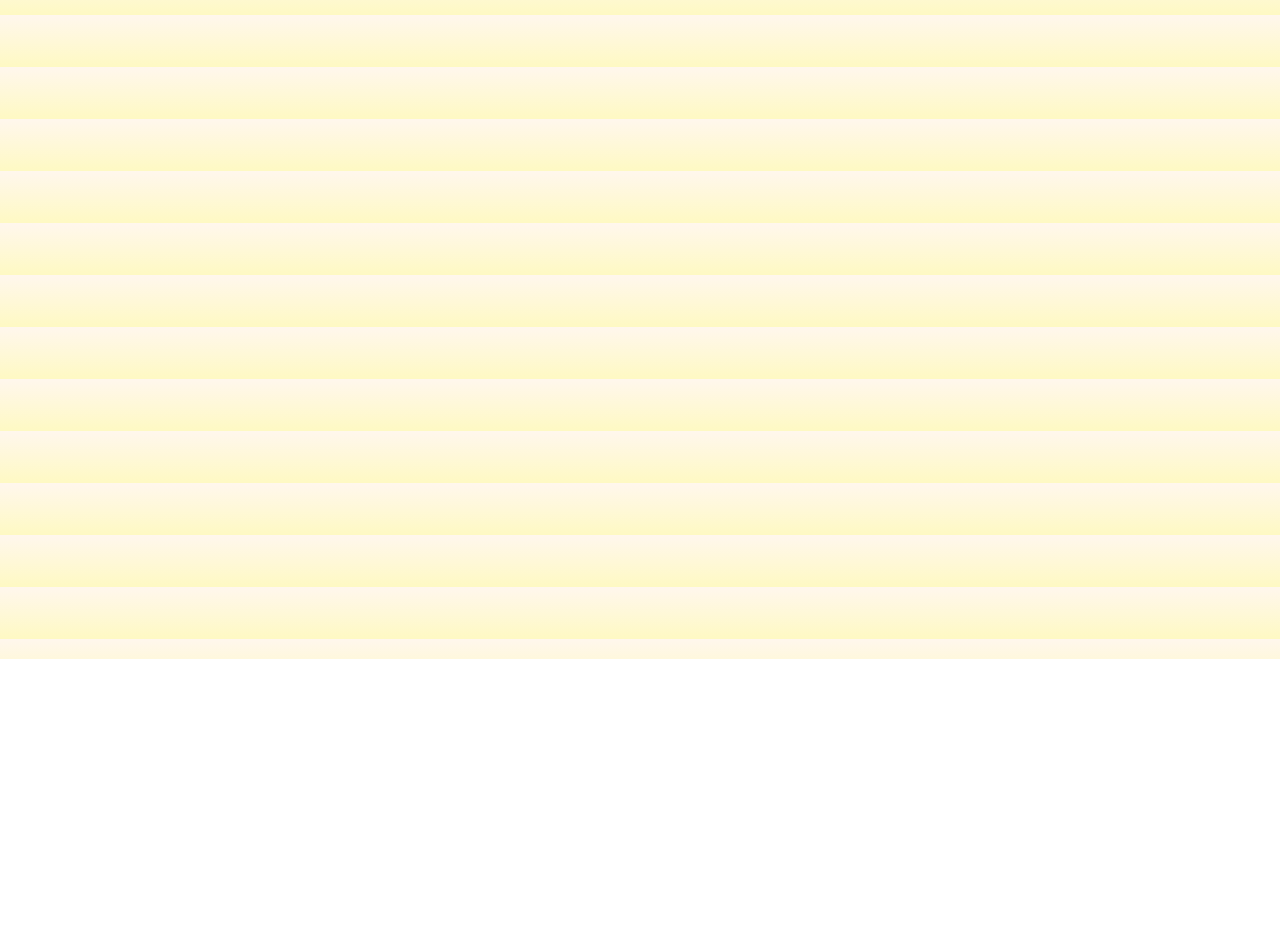
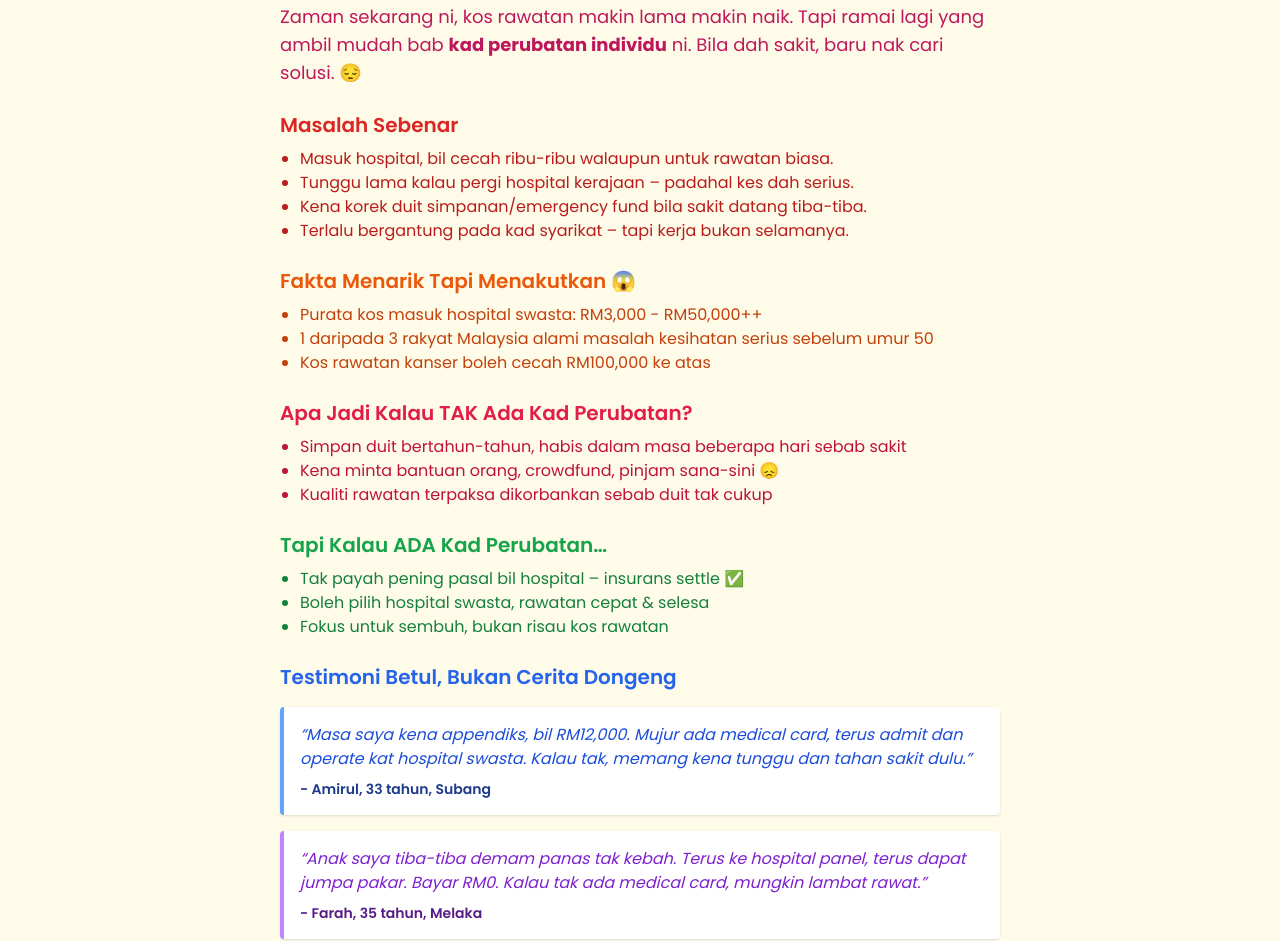
Before and after one commit to saudagartakaful/kadperubatan-dewasa-power, a plain HTML site: page index.html in a window 1280 px wide. Shown: the part 141-1082 px from the top of the page. Before the commit the page ends 800 px from the top, so only its background shows below. Drawn offline with nearby package versions, Linux system fonts and the light colour scheme.

Commit message:
Add files via upload

```diff
--- a/index.html
+++ b/index.html
@@ -3,25 +3,67 @@
 <head>
   <meta charset="UTF-8">
   <meta name="viewport" content="width=device-width, initial-scale=1.0">
-  <title>Kad Perubatan 🇲🇾 - Lindung Diri Anda!</title>
+  <title>Kenapa Perlu Ada Kad Perubatan Individu</title>
   <script src="https://cdn.tailwindcss.com"></script>
-  <link href="https://fonts.googleapis.com/css2?family=Inter:wght@400;600;700&display=swap" rel="stylesheet">
-  <script src="https://unpkg.com/aos@2.3.1/dist/aos.js"></script>
-  <link href="https://unpkg.com/aos@2.3.1/dist/aos.css" rel="stylesheet">
+  <link href="https://fonts.googleapis.com/css2?family=Poppins:wght@400;600;700&display=swap" rel="stylesheet">
   <style>
-    body { font-family: 'Inter', sans-serif; }
+    body {
+      font-family: 'Poppins', sans-serif;
+    }
   </style>
 </head>
-<body class="bg-gradient-to-b from-orange-50 to-yellow-100 text-gray-800">
-  <audio autoplay loop hidden>
-    <source src="https://cdn.pixabay.com/download/audio/2022/03/15/audio_cbe20f93f7.mp3?filename=calm-soft-background-110751.mp3" type="audio/mpeg">
-  </audio>
-<!-- KANDUNGAN DITERUSKAN DI DALAM FAIL PENUH -->
-<footer class="text-center text-sm text-gray-600 py-4">
-    © 2025 Ukhuwah Legacy | Takaful Ikhlas
-</footer>
-<script>
-  AOS.init();
-</script>
+<body class="bg-yellow-50 text-gray-800">
+  <section class="px-6 py-10 max-w-3xl mx-auto">
+    <h1 class="text-4xl font-bold text-center text-pink-600 mb-6">Kenapa Lelaki & Wanita 25-45 Tahun Wajib Ada Kad Perubatan?</h1>
+
+    <p class="text-lg mb-4 text-pink-700">Zaman sekarang ni, kos rawatan makin lama makin naik. Tapi ramai lagi yang ambil mudah bab <strong>kad perubatan individu</strong> ni. Bila dah sakit, baru nak cari solusi. 😔</p>
+
+    <h2 class="text-xl font-semibold mt-6 mb-2 text-red-600">Masalah Sebenar</h2>
+    <ul class="list-disc ml-5 mb-4 text-red-700">
+      <li>Masuk hospital, bil cecah ribu-ribu walaupun untuk rawatan biasa.</li>
+      <li>Tunggu lama kalau pergi hospital kerajaan – padahal kes dah serius.</li>
+      <li>Kena korek duit simpanan/emergency fund bila sakit datang tiba-tiba.</li>
+      <li>Terlalu bergantung pada kad syarikat – tapi kerja bukan selamanya.</li>
+    </ul>
+
+    <h2 class="text-xl font-semibold mt-6 mb-2 text-orange-600">Fakta Menarik Tapi Menakutkan 😱</h2>
+    <ul class="list-disc ml-5 mb-4 text-orange-700">
+      <li>Purata kos masuk hospital swasta: RM3,000 - RM50,000++</li>
+      <li>1 daripada 3 rakyat Malaysia alami masalah kesihatan serius sebelum umur 50</li>
+      <li>Kos rawatan kanser boleh cecah RM100,000 ke atas</li>
+    </ul>
+
+    <h2 class="text-xl font-semibold mt-6 mb-2 text-rose-600">Apa Jadi Kalau TAK Ada Kad Perubatan?</h2>
+    <ul class="list-disc ml-5 mb-4 text-rose-700">
+      <li>Simpan duit bertahun-tahun, habis dalam masa beberapa hari sebab sakit</li>
+      <li>Kena minta bantuan orang, crowdfund, pinjam sana-sini 😞</li>
+      <li>Kualiti rawatan terpaksa dikorbankan sebab duit tak cukup</li>
+    </ul>
+
+    <h2 class="text-xl font-semibold mt-6 mb-2 text-green-600">Tapi Kalau ADA Kad Perubatan…</h2>
+    <ul class="list-disc ml-5 mb-4 text-green-700">
+      <li>Tak payah pening pasal bil hospital – insurans settle ✅</li>
+      <li>Boleh pilih hospital swasta, rawatan cepat & selesa</li>
+      <li>Fokus untuk sembuh, bukan risau kos rawatan</li>
+    </ul>
+
+    <h2 class="text-xl font-semibold mt-6 mb-4 text-blue-600">Testimoni Betul, Bukan Cerita Dongeng</h2>
+    <div class="bg-white p-4 shadow rounded mb-4 border-l-4 border-blue-400">
+      <p class="italic text-blue-700">“Masa saya kena appendiks, bil RM12,000. Mujur ada medical card, terus admit dan operate kat hospital swasta. Kalau tak, memang kena tunggu dan tahan sakit dulu.”</p>
+      <p class="text-sm font-semibold mt-2 text-blue-900">- Amirul, 33 tahun, Subang</p>
+    </div>
+    <div class="bg-white p-4 shadow rounded mb-6 border-l-4 border-purple-400">
+      <p class="italic text-purple-700">“Anak saya tiba-tiba demam panas tak kebah. Terus ke hospital panel, terus dapat jumpa pakar. Bayar RM0. Kalau tak ada medical card, mungkin lambat rawat.”</p>
+      <p class="text-sm font-semibold mt-2 text-purple-900">- Farah, 35 tahun, Melaka</p>
+    </div>
+
+    <div class="bg-pink-100 border-l-4 border-pink-500 p-4 text-pink-900 mb-6">
+      <p><strong>Jangan tunggu sakit baru nak cari perlindungan.</strong> Buat keputusan bijak hari ni – kesihatan tak tunggu kita.</p>
+    </div>
+
+    <div class="text-center">
+      <a href="https://wa.me/60139714449" class="bg-pink-600 hover:bg-pink-700 text-white px-6 py-3 rounded-full text-lg font-semibold">Tanya Pasal Medical Card Sekarang 📲</a>
+    </div>
+  </section>
 </body>
 </html>
```
